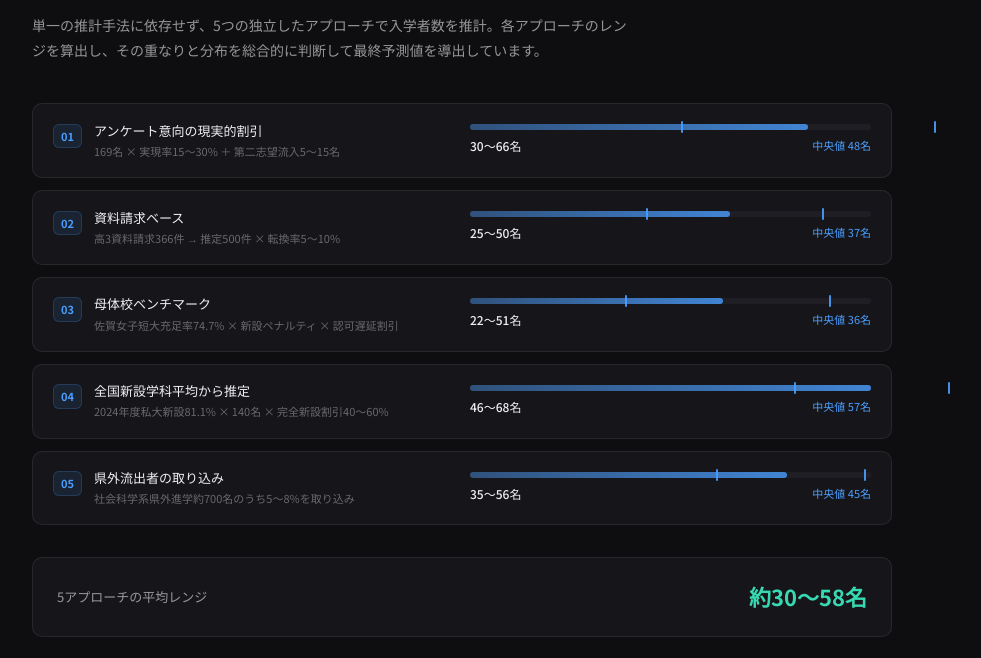
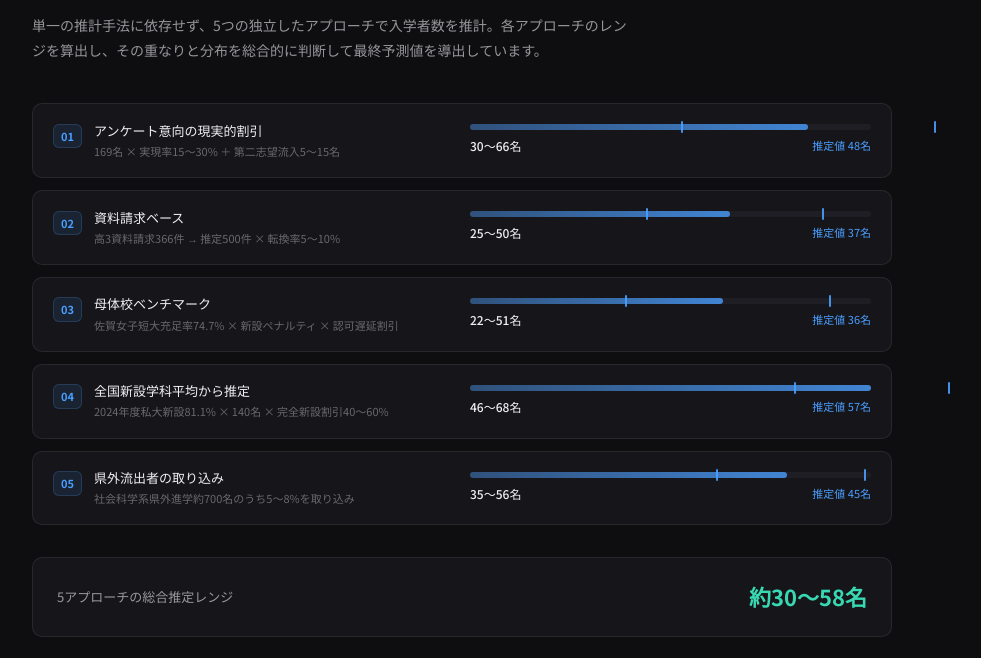
Before and after one commit to gafamoomin/takeo-report, a React (Vite) app: page / in a window 1280 px wide. Shown: the part 1840-2498 px from the top of the page, without its empty margins (178-1159 px from the left). Built offline with nearby package versions, Linux system fonts and the light colour scheme.

Commit message:
中央値と平均の表現修正

```diff
--- a/src/components/ApproachSection.tsx
+++ b/src/components/ApproachSection.tsx
@@ -40,7 +40,7 @@ export default function ApproachSection() {
                 </div>
                 <div className={styles.barLabels}>
                   <span className={styles.barRange}>{a.min}〜{a.max}名</span>
-                  <span className={styles.barMid}>中央値 {a.mid}名</span>
+                  <span className={styles.barMid}>推定値 {a.mid}名</span>
                 </div>
               </div>
             </div>
@@ -48,7 +48,7 @@ export default function ApproachSection() {
         </div>
 
         <div className={styles.avgBox}>
-          <div className={styles.avgLabel}>5アプローチの平均レンジ</div>
+          <div className={styles.avgLabel}>5アプローチの総合推定レンジ</div>
           <div className={styles.avgValue}>約30〜58名</div>
         </div>
       </div>
```
